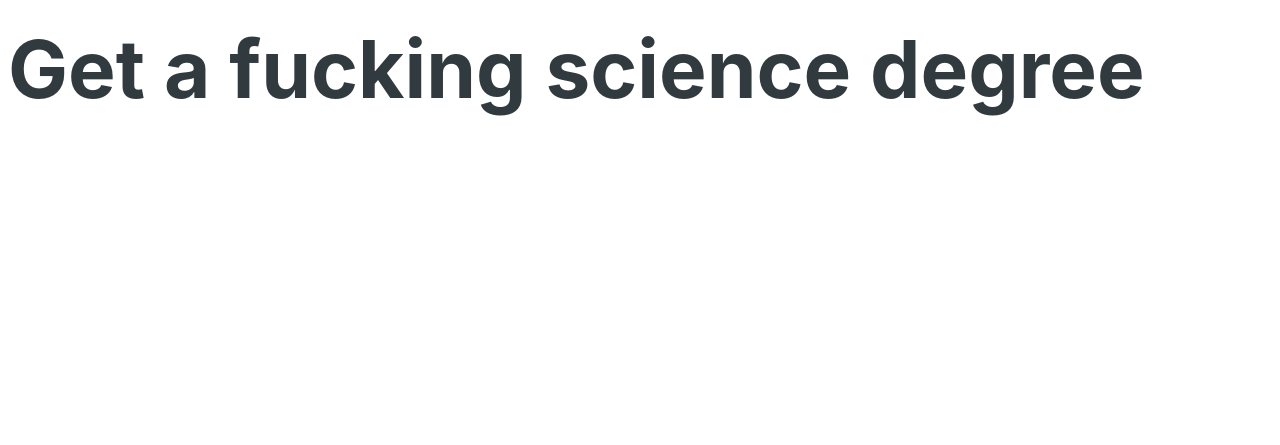
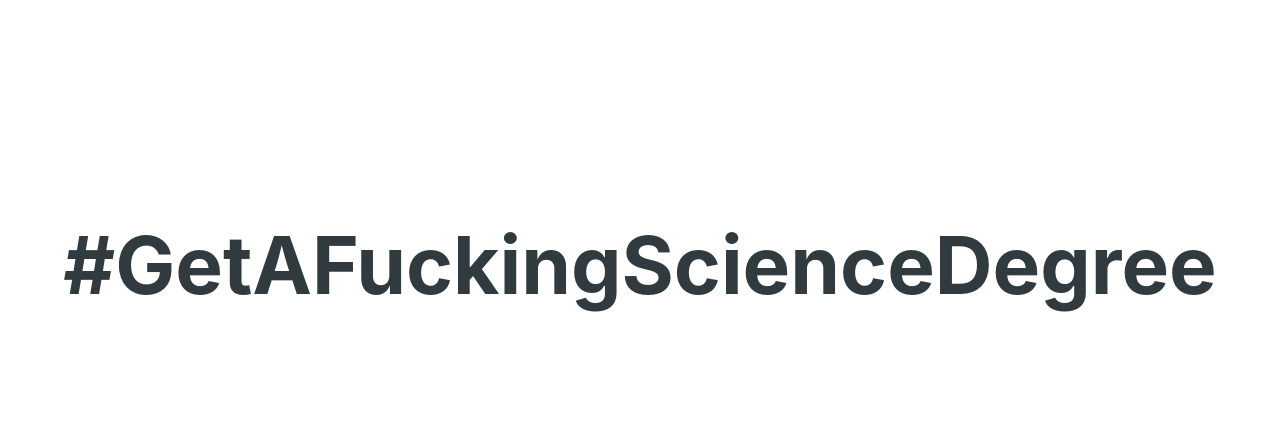
Before and after one commit to gafsd/gafsd, a plain HTML site: page index.html in a window 1280 px wide. Drawn offline with Linux system fonts and the light colour scheme.

Commit message:
Update index.html

```diff
--- a/index.html
+++ b/index.html
@@ -4,6 +4,14 @@
         <link href="style.css" rel="stylesheet">
     </head>
     <body>
-        <h1> Get a fucking science degree </h1>
+        <div class="site-wrapper">
+            <header>
+                <div class="inner">
+                    <div class="header-content">
+                        <h1> #GetAFuckingScienceDegree </h1>
+                    </div>
+                </div>
+            </header>
+        </div>
     </body>
 </html>
```
